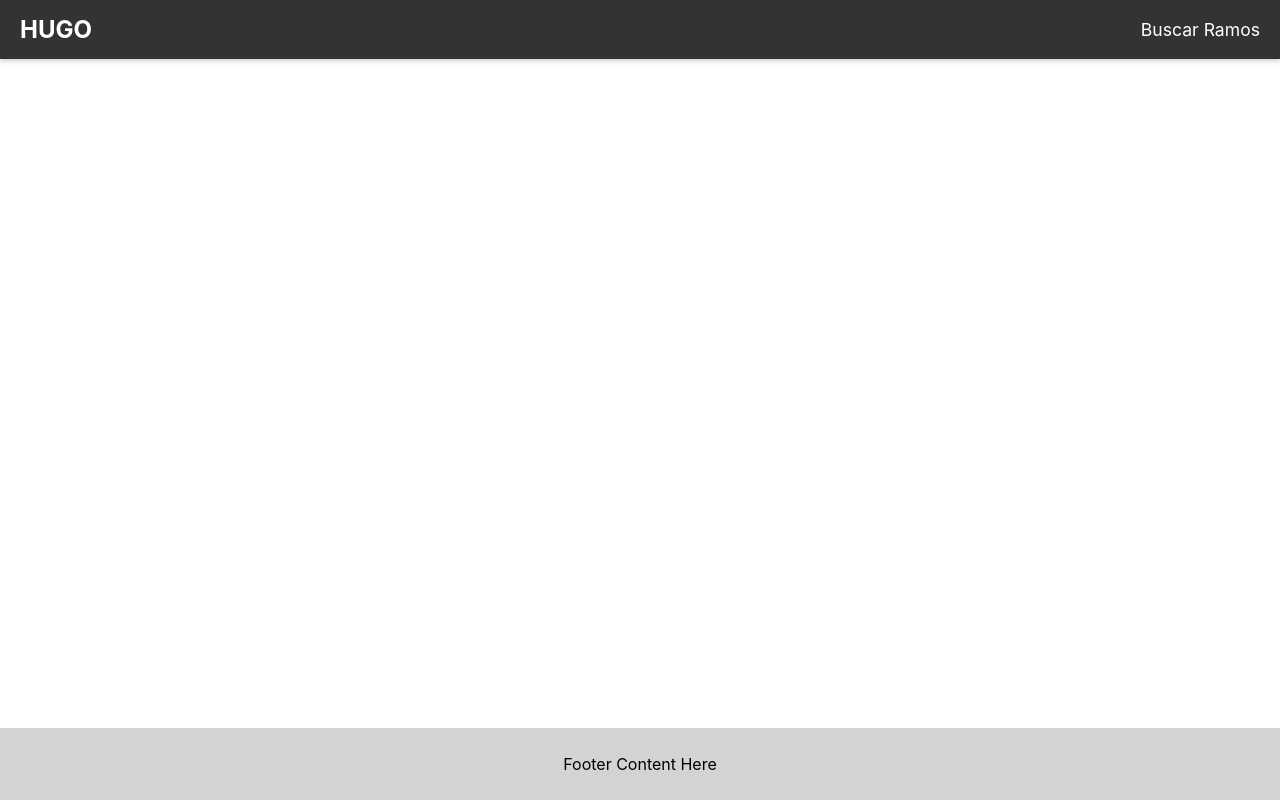
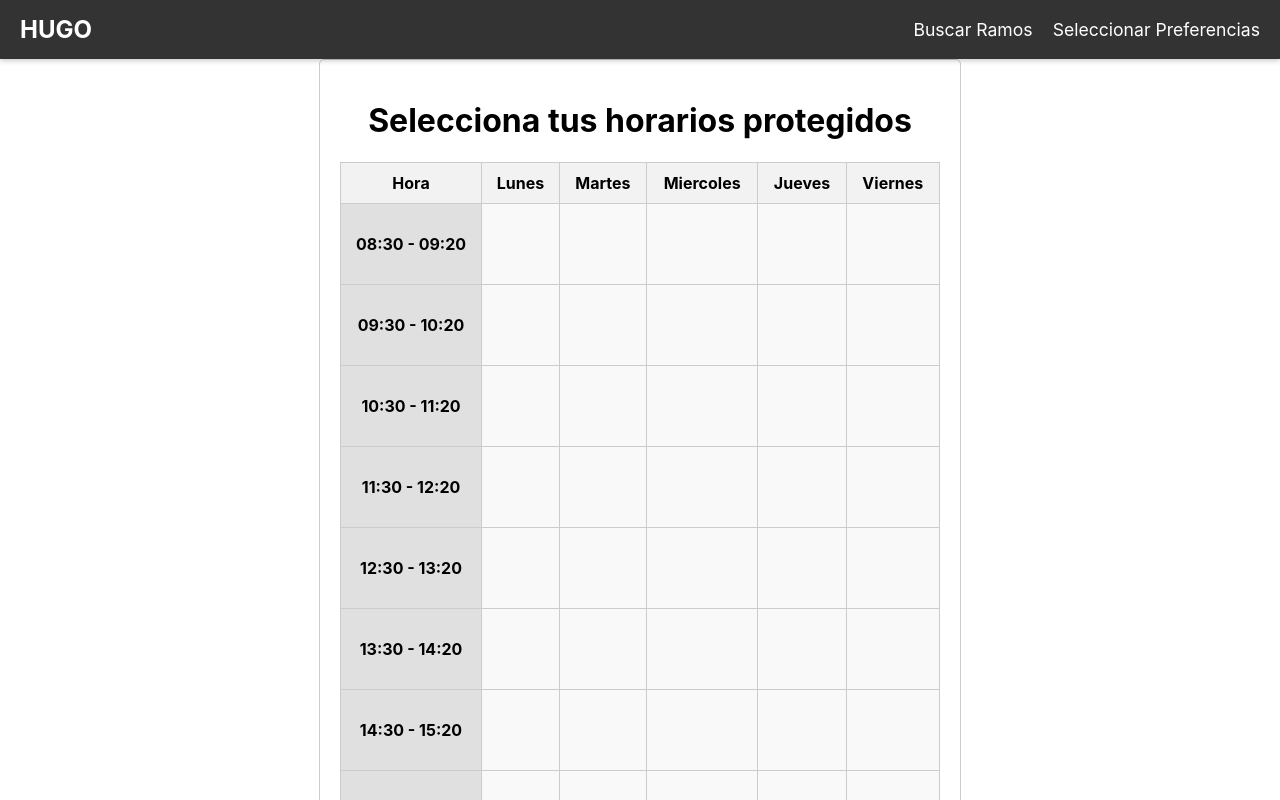
Before and after one commit to AlbertoZuiga/hugo, a React (Create React App) app: page /schedule-preferences in a window 1280 px wide. Shown: the top 800 px of the page. Built offline with nearby package versions, Linux system fonts and the light colour scheme.

Commit message:
added preferences of schedule

```diff
--- a/src/App.js
+++ b/src/App.js
@@ -4,6 +4,7 @@ import Navbar from './components/navbar/Navbar';
 import Footer from './components/footer/Footer';
 import Home from './pages/home/Home';
 import SearchCourses from './pages/search_courses/SearchCourses';
+import SchedulePreferences from './components/schedule_preferences/SchedulePreferences';
 
 const App = () => {
     return (
@@ -14,6 +15,7 @@ const App = () => {
                     <Routes>
                         <Route path="/" element={<Home />} />
                         <Route path="/search-courses" element={<SearchCourses />} />
+                        <Route path="/schedule-preferences" element={<SchedulePreferences />} />
                     </Routes>
                 </main>
                 <Footer />
--- a/src/components/navbar/Navbar.js
+++ b/src/components/navbar/Navbar.js
@@ -8,6 +8,7 @@ const Navbar = () => {
             <Link to="/" className="navbar-logo">HUGO</Link>
             <ul className="navbar-links">
                 <li><Link to="/search-courses">Buscar Ramos</Link></li>
+                <li><Link to="/schedule-preferences">Seleccionar Preferencias</Link></li>
             </ul>
         </nav>
     );
--- /dev/null
+++ b/src/components/protected_schedule/ProtectedSchedule.css
@@ -0,0 +1,51 @@
+/* ProtectedSchedule.css */
+.schedule-table {
+  width: 100%;
+  border-collapse: collapse;
+}
+
+.schedule-table th, .schedule-table td {
+  border: 1px solid #ccc;
+  padding: 10px;
+  text-align: center; /* Centramos el texto en las celdas */
+  transition: background-color 0.3s; /* Transición suave para el cambio de color */
+}
+
+.schedule-table th {
+  background-color: #f2f2f2;
+}
+
+.schedule-table td.time-column {
+  background-color: #e0e0e0; /* Color de fondo para la columna de horas */
+  font-weight: bold; /* Negrita para destacar la columna de horas */
+}
+
+.schedule-table td.day-cell {
+  cursor: pointer;
+  background-color: #4CAF50;
+}
+
+.schedule-table td.day-cell.selected {
+  background-color: #4CAF50; /* Color cuando está seleccionado */
+}
+
+.schedule-table td.day-cell:not(.selected):hover {
+  background-color: #c8e6c9; /* Color verde claro para el hover */
+}
+
+.schedule-table td.day-cell {
+  background-color: #f9f9f9; /* Color de fondo por defecto para las celdas de los días */
+}
+
+.protected-schedule h1 {
+  text-align: center;
+}
+
+.checkbox-label {
+  display: block;
+  position: relative;
+}
+
+.hidden-checkbox {
+  display: none;
+}
--- /dev/null
+++ b/src/components/protected_schedule/ProtectedSchedule.js
@@ -0,0 +1,88 @@
+import React, { useState } from 'react';
+import './ProtectedSchedule.css'; // Asegúrate de crear este archivo para los estilos
+
+const ProtectedSchedule = () => {
+  const timeSlots = [
+    { start: "08:30", end: "09:20" },
+    { start: "09:30", end: "10:20" },
+    { start: "10:30", end: "11:20" },
+    { start: "11:30", end: "12:20" },
+    { start: "12:30", end: "13:20" },
+    { start: "13:30", end: "14:20" },
+    { start: "14:30", end: "15:20" },
+    { start: "15:30", end: "16:20" },
+    { start: "16:30", end: "17:20" },
+    { start: "17:30", end: "18:20" },
+    { start: "18:30", end: "19:20" },
+    { start: "19:30", end: "20:20" },
+    { start: "20:30", end: "21:20" },
+  ];
+
+  const daysOfWeek = ['lunes', 'martes', 'miercoles', 'jueves', 'viernes'];
+
+  // Estado para almacenar los horarios protegidos
+  const [protectedTimes, setProtectedTimes] = useState(
+    timeSlots.map(() => daysOfWeek.reduce((acc, day) => {
+      acc[day] = false; // Por defecto, todos los días están disponibles
+      return acc;
+    }, {}))
+  );
+
+  const handleToggle = (slotIndex, day) => {
+    // Actualiza el estado alternando el checkbox correspondiente
+    setProtectedTimes((prev) => {
+      const newProtectedTimes = [...prev]; // Copia el estado anterior
+      newProtectedTimes[slotIndex] = {
+        ...newProtectedTimes[slotIndex],
+        [day]: !newProtectedTimes[slotIndex][day], // Alterna el estado solo de ese día
+      };
+      return newProtectedTimes; // Retorna el nuevo estado
+    });
+  };
+
+  return (
+    <div className="protected-schedule">
+      <h1>Selecciona tus horarios protegidos</h1>
+      <table className="schedule-table">
+        <thead>
+          <tr>
+            <th className="time-column">Hora</th>
+            {daysOfWeek.map((day) => (
+              <th key={day} className="day-column">
+                {day.charAt(0).toUpperCase() + day.slice(1)}
+              </th>
+            ))}
+          </tr>
+        </thead>
+        <tbody>
+          {timeSlots.map((slot, index) => (
+            <tr key={index}>
+              <td className="time-column">{`${slot.start} - ${slot.end}`}</td>
+              {daysOfWeek.map((day) => (
+                <td
+                  key={day}
+                  onClick={() => handleToggle(index, day)} // Manejo de clic en la celda
+                  className={`day-cell ${protectedTimes[index][day] ? 'selected' : ''}`} // Clase CSS según el estado
+                >
+                  <label className="checkbox-label">
+                    <input
+                      type="checkbox"
+                      checked={protectedTimes[index][day]}
+                      readOnly // Hacer el checkbox de solo lectura
+                      className="hidden-checkbox" // Oculta el checkbox visualmente
+                    />
+                  </label>
+                </td>
+              ))}
+            </tr>
+          ))}
+        </tbody>
+      </table>
+      <button onClick={() => console.log(protectedTimes)}>
+        Guardar Horarios Protegidos
+      </button>
+    </div>
+  );
+};
+
+export default ProtectedSchedule;
--- /dev/null
+++ b/src/components/schedule_preferences/SchedulePreferences.css
@@ -0,0 +1,39 @@
+.schedule-preferences {
+  padding: 20px;
+  max-width: 600px;
+  margin: 0 auto;
+  border: 1px solid #ccc;
+  border-radius: 5px;
+}
+
+.unavailable-times {
+  margin-bottom: 20px;
+}
+
+h2 {
+  margin-bottom: 10px;
+}
+
+label {
+  display: block;
+  margin-bottom: 5px;
+}
+
+input[type="text"] {
+  width: calc(100% - 20px);
+  padding: 10px;
+  margin-right: 10px;
+}
+
+button {
+  padding: 10px 15px;
+  background-color: #28a745;
+  color: white;
+  border: none;
+  border-radius: 5px;
+  cursor: pointer;
+}
+
+button:hover {
+  background-color: #218838;
+}
--- /dev/null
+++ b/src/components/schedule_preferences/SchedulePreferences.js
@@ -0,0 +1,85 @@
+import React, { useState } from "react";
+import ProtectedSchedule from "../protected_schedule/ProtectedSchedule";
+import "./SchedulePreferences.css"; // Asegúrate de tener estilos
+
+const SchedulePreferences = () => {
+  const [coursePreferences, setCoursePreferences] = useState([]);
+  const [avoidGaps, setAvoidGaps] = useState(false);
+  const [newCourse, setNewCourse] = useState("");
+  const [isRequired, setIsRequired] = useState(false);
+
+  const handleCourseChange = (e) => {
+    setNewCourse(e.target.value);
+  };
+
+  const handlePreferenceSubmit = (e) => {
+    e.preventDefault();
+    if (newCourse) {
+      setCoursePreferences((prev) => [
+        ...prev,
+        { name: newCourse, required: isRequired },
+      ]);
+      setNewCourse("");
+      setIsRequired(false);
+    }
+  };
+
+  return (
+    <div className="schedule-preferences">
+      <ProtectedSchedule />
+      <h1>Selecciona tus preferencias de horario</h1>
+
+      <div className="course-preferences">
+        <h2>Preferencias de cursos</h2>
+        <form onSubmit={handlePreferenceSubmit}>
+          <input
+            type="text"
+            value={newCourse}
+            onChange={handleCourseChange}
+            placeholder="Nombre del ramo"
+            required
+          />
+          <label>
+            <input
+              type="checkbox"
+              checked={isRequired}
+              onChange={() => setIsRequired((prev) => !prev)}
+            />
+            Necesario
+          </label>
+          <button type="submit">Agregar Curso</button>
+        </form>
+
+        <ul>
+          {coursePreferences.map((course, index) => (
+            <li key={index}>
+              {course.name} {course.required ? "(Necesario)" : ""}
+            </li>
+          ))}
+        </ul>
+      </div>
+
+      <div className="avoid-gaps">
+        <h2>Evitar ventanas de horario</h2>
+        <label>
+          <input
+            type="checkbox"
+            checked={avoidGaps}
+            onChange={() => setAvoidGaps((prev) => !prev)}
+          />
+          Sí, evitar ventanas
+        </label>
+      </div>
+
+      <button
+        onClick={() =>
+          console.log({ coursePreferences, avoidGaps })
+        }
+      >
+        Guardar Preferencias
+      </button>
+    </div>
+  );
+};
+
+export default SchedulePreferences;
```
